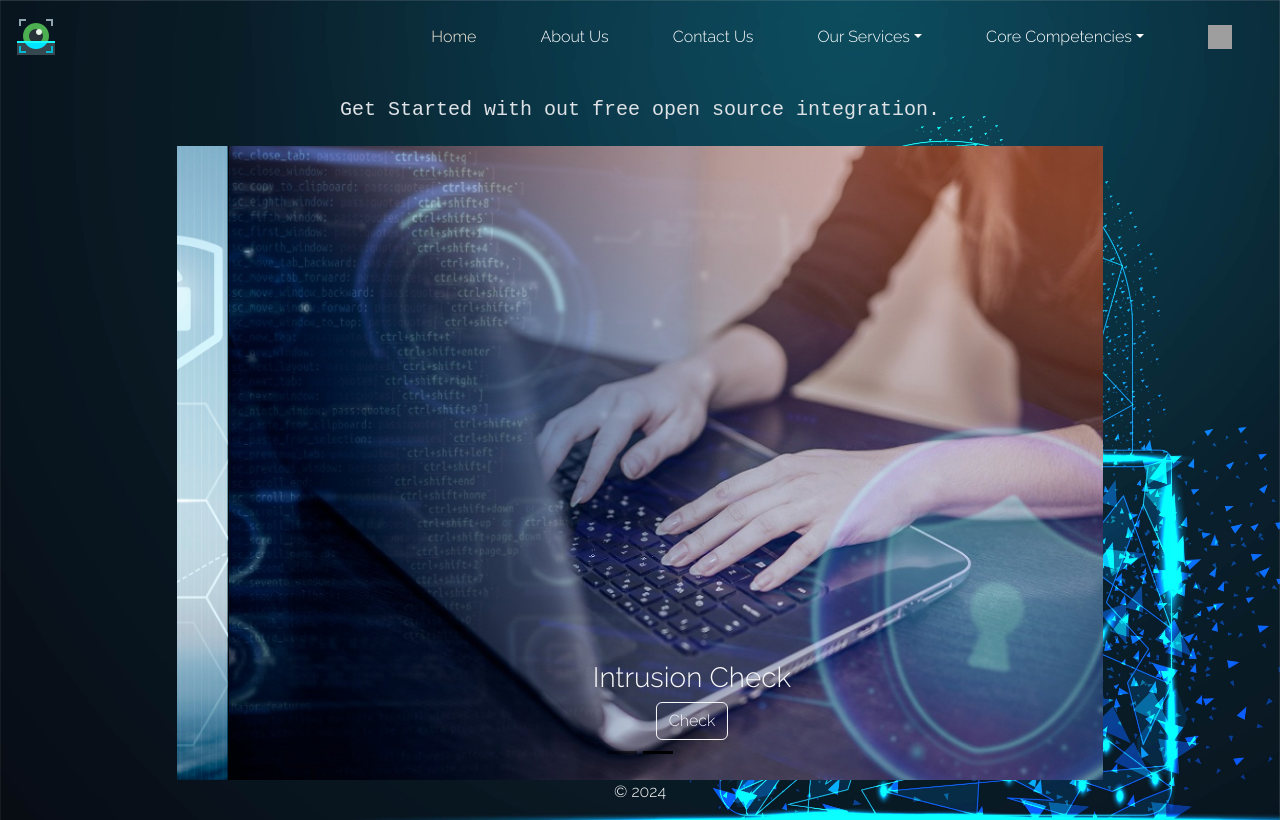
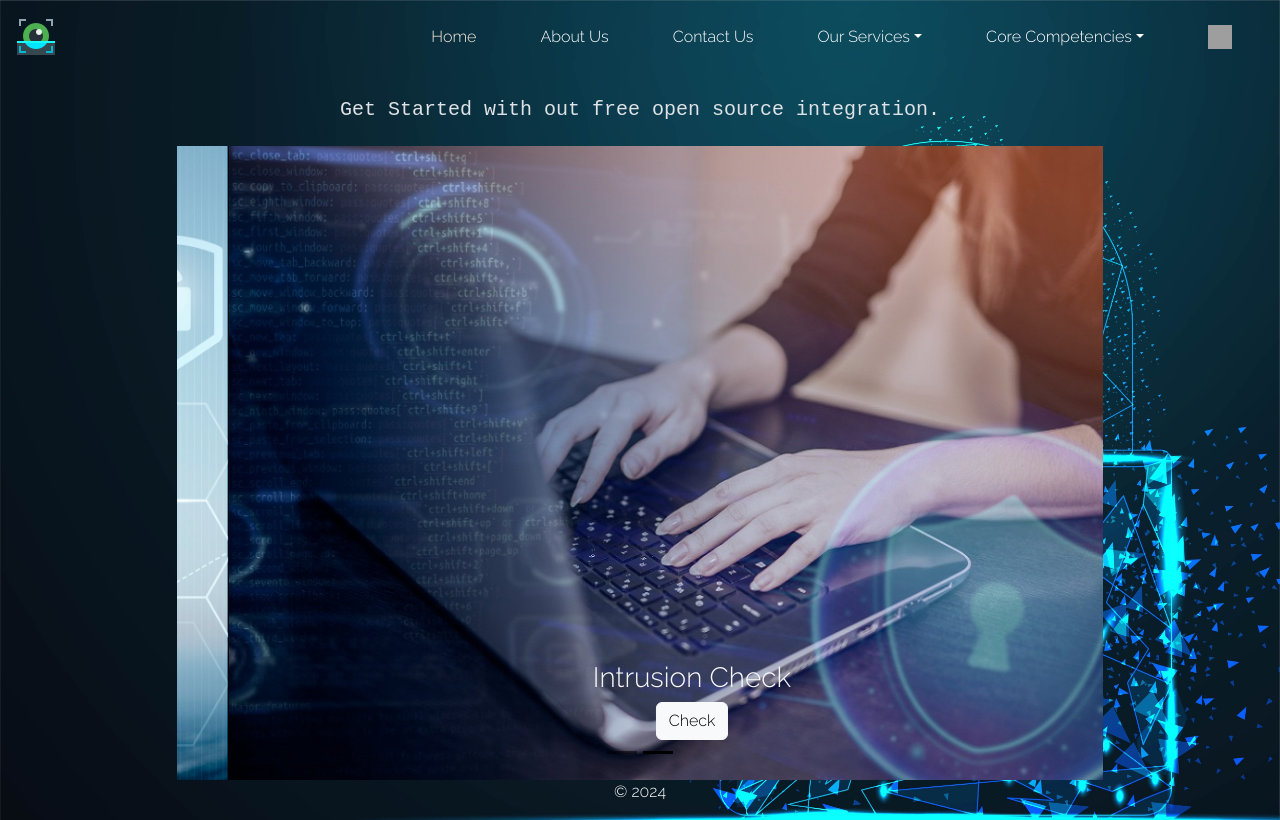
Before and after one commit to reaphsoft-org/reaphsoft-web, a Next.js app: page /security in a window 1280 px wide. Built offline with nearby package versions, Linux system fonts and the light colour scheme; grey boxes are pictures that could not be loaded; a web font is replaced by a local one.

Commit message:
Fixed some visibility issues with the buttons on the security home page.

```diff
--- a/src/app/security/page.tsx
+++ b/src/app/security/page.tsx
@@ -34,14 +34,14 @@ export function MyCarousel() {
                 <Image src="/frpk/89029.jpg" alt="" fluid />
                 <Carousel.Caption>
                     <h3>OSINT Automator</h3>
-                    <a className="btn btn-outline-dark">OSINT</a>
+                    <a className="btn btn-dark">OSINT</a>
                 </Carousel.Caption>
             </Carousel.Item>
             <Carousel.Item>
                 <Image src="/frpk/2150038856.jpg" alt="" fluid />
                 <Carousel.Caption>
                     <h3 className="text-light">Intrusion Check</h3>
-                    <a className="btn btn-outline-light">Check</a>
+                    <a className="btn btn-light">Check</a>
                 </Carousel.Caption>
             </Carousel.Item>
         </Carousel>
```
